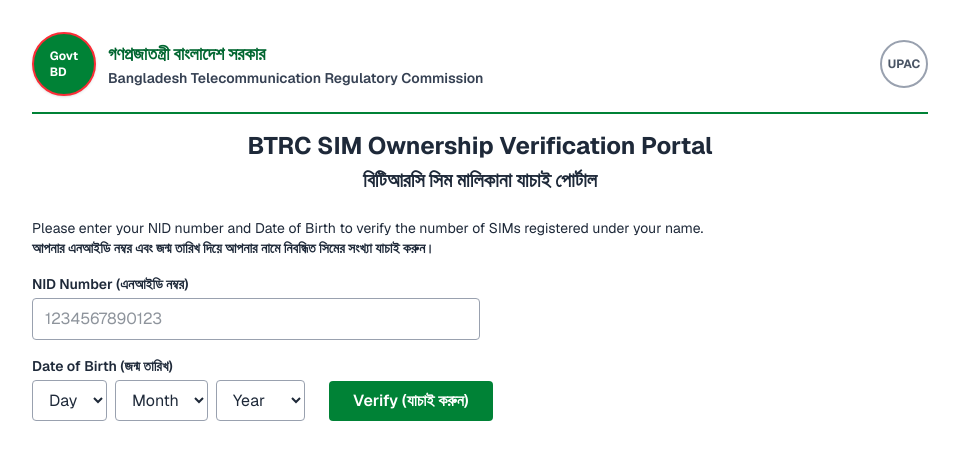
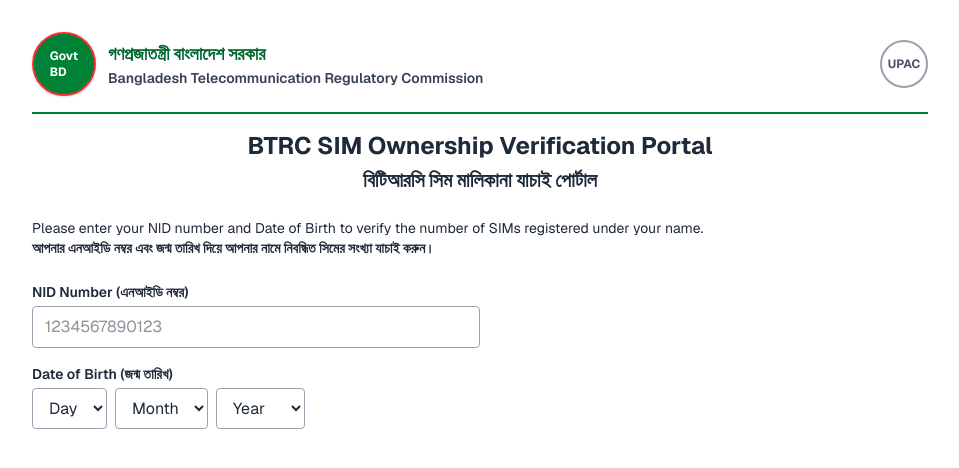
Before and after one commit to Robiul2034/sim-verifier, a Next.js app: page / in a window 1280 px wide. Shown: the top 468 px of the page, without its empty margins (160-1119 px from the left). Built offline with nearby package versions, Linux system fonts and the light colour scheme.

Commit message:
page.tsx

```diff
--- a/app/page.tsx
+++ b/app/page.tsx
@@ -1,16 +1,14 @@
 "use client";
 
-import { useState } from "react";
-import Image from "next/image";
+import { useState, useEffect } from "react";
 
 export default function Home() {
-  const [step, setStep] = useState(1);
   const [nid, setNid] = useState("");
   const [day, setDay] = useState("");
   const [month, setMonth] = useState("");
   const [year, setYear] = useState("");
 
-  // ছবির মতো ৬টি ইনপুট ফিল্ড
+  const [showPhoneInputs, setShowPhoneInputs] = useState(false);
   const [phones, setPhones] = useState<string[]>(new Array(6).fill(""));
   const [loading, setLoading] = useState(false);
   const [results, setResults] = useState<any[] | null>(null);
@@ -19,22 +17,19 @@ export default function Home() {
   const days = Array.from({ length: 31 }, (_, i) => i + 1);
   const years = Array.from({ length: 50 }, (_, i) => 2024 - i);
 
-  // Step 1: Verify Button Click
-  const handleVerifyClick = (e: React.FormEvent) => {
-    e.preventDefault();
-    if (!nid || !day || !month || !year) {
-      return alert("Please fill NID and full Date of Birth.");
+  // অটোমেটিক চেক: NID এবং ডেট অফ বার্থ ফিল হলেই ইনপুট বক্স দেখাবে
+  useEffect(() => {
+    if (nid.length >= 10 && day !== "" && month !== "" && year !== "") {
+      setShowPhoneInputs(true);
+    } else {
+      setShowPhoneInputs(false);
     }
-    // পরবর্তী ধাপে যাওয়া (ছবির মতো ইনপুট ফিল্ড দেখানো)
-    setStep(2);
-  };
+  }, [nid, day, month, year]);
 
-  // Step 2: Verify Multiple Phones
   const handleVerifyPhones = async () => {
     const filledPhones = phones.filter((p) => p.trim() !== "");
     if (filledPhones.length === 0) return alert("Please enter at least one phone number.");
 
-    // Date Format YYYY-MM-DD (যেমন: 1987-11-03)
     const monthNum = (months.indexOf(month) + 1).toString().padStart(2, '0');
     const dayNum = day.padStart(2, '0');
     const formattedDob = `${year}-${monthNum}-${dayNum}`;
@@ -72,7 +67,6 @@ export default function Home() {
       {/* হেডার (লোগোসহ) */}
       <div className="w-full max-w-4xl flex justify-between items-center border-b-2 border-green-700 pb-4 mb-4">
         <div className="flex items-center gap-3">
-          {/* Bangladesh Govt Logo (Placeholder) */}
           <div className="w-16 h-16 bg-green-700 rounded-full flex items-center justify-center text-white text-xs font-bold border-2 border-red-500 shadow">
             Govt<br/>BD
           </div>
@@ -82,7 +76,6 @@ export default function Home() {
           </div>
         </div>
         <div className="text-center">
-           {/* UPAC Logo (Placeholder) */}
            <div className="w-12 h-12 border-2 border-gray-400 rounded-full flex items-center justify-center text-gray-600 text-xs font-bold mx-auto">
              UPAC
            </div>
@@ -93,15 +86,14 @@ export default function Home() {
         <h1 className="text-2xl font-bold text-center text-gray-800 mb-1">BTRC SIM Ownership Verification Portal</h1>
         <h2 className="text-xl font-bold text-center text-gray-800 mb-6">বিটিআরসি সিম মালিকানা যাচাই পোর্টাল</h2>
 
-        {/* নির্দেশনা */}
-        <div className="mb-4 text-sm">
+        <div className="mb-6 text-sm">
           <p>Please enter your NID number and Date of Birth to verify the number of SIMs registered under your name.</p>
           <p className="font-semibold">আপনার এনআইডি নম্বর এবং জন্ম তারিখ দিয়ে আপনার নামে নিবন্ধিত সিমের সংখ্যা যাচাই করুন।</p>
         </div>
 
-        {/* ফর্ম সেকশন */}
         <div className="w-full">
-          <form onSubmit={handleVerifyClick}>
+          {/* NID এবং DOB সেকশন */}
+          <div className="mb-6">
             <div className="mb-4">
               <label className="block text-sm font-semibold mb-1">NID Number (এনআইডি নম্বর)</label>
               <input
@@ -110,45 +102,33 @@ export default function Home() {
                 onChange={(e) => setNid(e.target.value)}
                 className="w-full md:w-1/2 px-3 py-2 border border-gray-400 rounded focus:ring-2 focus:ring-green-600 outline-none"
                 placeholder="1234567890123"
-                disabled={step === 2}
-                required
               />
             </div>
 
-            <div className="mb-4">
+            <div>
               <label className="block text-sm font-semibold mb-1">Date of Birth (জন্ম তারিখ)</label>
               <div className="flex gap-2 items-center">
-                <select value={day} onChange={(e) => setDay(e.target.value)} className="px-3 py-2 border border-gray-400 rounded focus:ring-2 focus:ring-green-600 outline-none" disabled={step === 2} required>
+                <select value={day} onChange={(e) => setDay(e.target.value)} className="px-3 py-2 border border-gray-400 rounded focus:ring-2 focus:ring-green-600 outline-none">
                   <option value="">Day</option>
                   {days.map(d => <option key={d} value={d}>{d}</option>)}
                 </select>
-                <select value={month} onChange={(e) => setMonth(e.target.value)} className="px-3 py-2 border border-gray-400 rounded focus:ring-2 focus:ring-green-600 outline-none" disabled={step === 2} required>
+                <select value={month} onChange={(e) => setMonth(e.target.value)} className="px-3 py-2 border border-gray-400 rounded focus:ring-2 focus:ring-green-600 outline-none">
                   <option value="">Month</option>
                   {months.map(m => <option key={m} value={m}>{m}</option>)}
                 </select>
-                <select value={year} onChange={(e) => setYear(e.target.value)} className="px-3 py-2 border border-gray-400 rounded focus:ring-2 focus:ring-green-600 outline-none" disabled={step === 2} required>
+                <select value={year} onChange={(e) => setYear(e.target.value)} className="px-3 py-2 border border-gray-400 rounded focus:ring-2 focus:ring-green-600 outline-none">
                   <option value="">Year</option>
                   {years.map(y => <option key={y} value={y}>{y}</option>)}
                 </select>
-
-                {step === 1 && (
-                  <button type="submit" className="ml-4 bg-green-700 text-white font-semibold py-2 px-6 rounded hover:bg-green-800 transition">
-                    Verify (যাচাই করুন)
-                  </button>
-                )}
               </div>
             </div>
-          </form>
+          </div>
 
-          {/* ছবির মতো নিচের সেকশন */}
-          {step === 2 && (
-            <div className="mt-6 animate-fade-in">
-              <p className="text-sm font-semibold">Verification Status: <span className="text-black">Matches (যাচাইকরণ স্ট্যাটাস: মিলেছে)</span></p>
-              {/* গভর্নমেন্ট API সিম কাউন্ট দেয় না, তাই আমরা ৬টি ফিল্ড দেখাচ্ছি */}
-              <p className="text-sm font-semibold mb-4">Total SIMs registered under this NID: 6 (এই এনআইডি-র অধীনে মোট নিবন্ধিত সিম: ৬)</p>
-
-              <p className="text-sm mb-2">Please list the 6 phone numbers you currently use to confirm ownership:</p>
-              <p className="text-sm font-semibold mb-4">আপনি বর্তমানে যে ৬টি ফোন নম্বর ব্যবহার করছেন তার তালিকা দিন মালিকানা নিশ্চিত করতে:</p>
+          {/* অটোমেটিক ওপেন হওয়া ফোন নাম্বার সেকশন */}
+          {showPhoneInputs && (
+            <div className="mt-6 pt-6 border-t border-gray-300 animate-fade-in">
+              <p className="text-sm font-semibold mb-4">Please list the phone numbers you currently use to confirm ownership:<br/>
+              <span className="font-normal">আপনি বর্তমানে যে ফোন নম্বর ব্যবহার করছেন তার তালিকা দিন মালিকানা নিশ্চিত করতে:</span></p>
 
               <div className="grid grid-cols-1 md:grid-cols-2 gap-4 mb-6">
                 {phones.map((phone, index) => (
@@ -179,11 +159,23 @@ export default function Home() {
               <h3 className="text-lg font-bold mb-4">Verification Results</h3>
               <div className="space-y-2">
                 {results.map((res, idx) => (
-                  <div key={idx} className={`flex justify-between items-center p-3 border rounded ${res.status === "Verified" ? "bg-green-50 border-green-300" : "bg-red-50 border-red-300"}`}>
-                    <span className="font-mono text-gray-800 font-medium">{res.phone}</span>
-                    <span className={`text-sm font-bold ${res.status === "Verified" ? "text-green-700" : "text-red-700"}`}>
-                      {res.status === "Verified" ? "Verified Successfully" : res.message}
-                    </span>
+                  <div key={idx} className={`flex flex-col p-3 border rounded ${res.success ? "bg-green-50 border-green-300" : "bg-red-50 border-red-300"}`}>
+                    <div className="flex justify-between items-center">
+                      <span className="font-mono text-gray-800 font-medium">{res.phone}</span>
+                      <span className={`text-sm font-bold ${res.success ? "text-green-700" : "text-red-700"}`}>
+                        {res.success ? "Verified" : "Failed"}
+                      </span>
+                    </div>
+                    {res.success && res.name && (
+                      <div className="text-sm text-gray-700 mt-1">
+                        Name: <span className="font-semibold">{res.name}</span>
+                      </div>
+                    )}
+                    {!res.success && (
+                      <div className="text-sm text-red-600 mt-1">
+                        {res.message}
+                      </div>
+                    )}
                   </div>
                 ))}
               </div>
```
